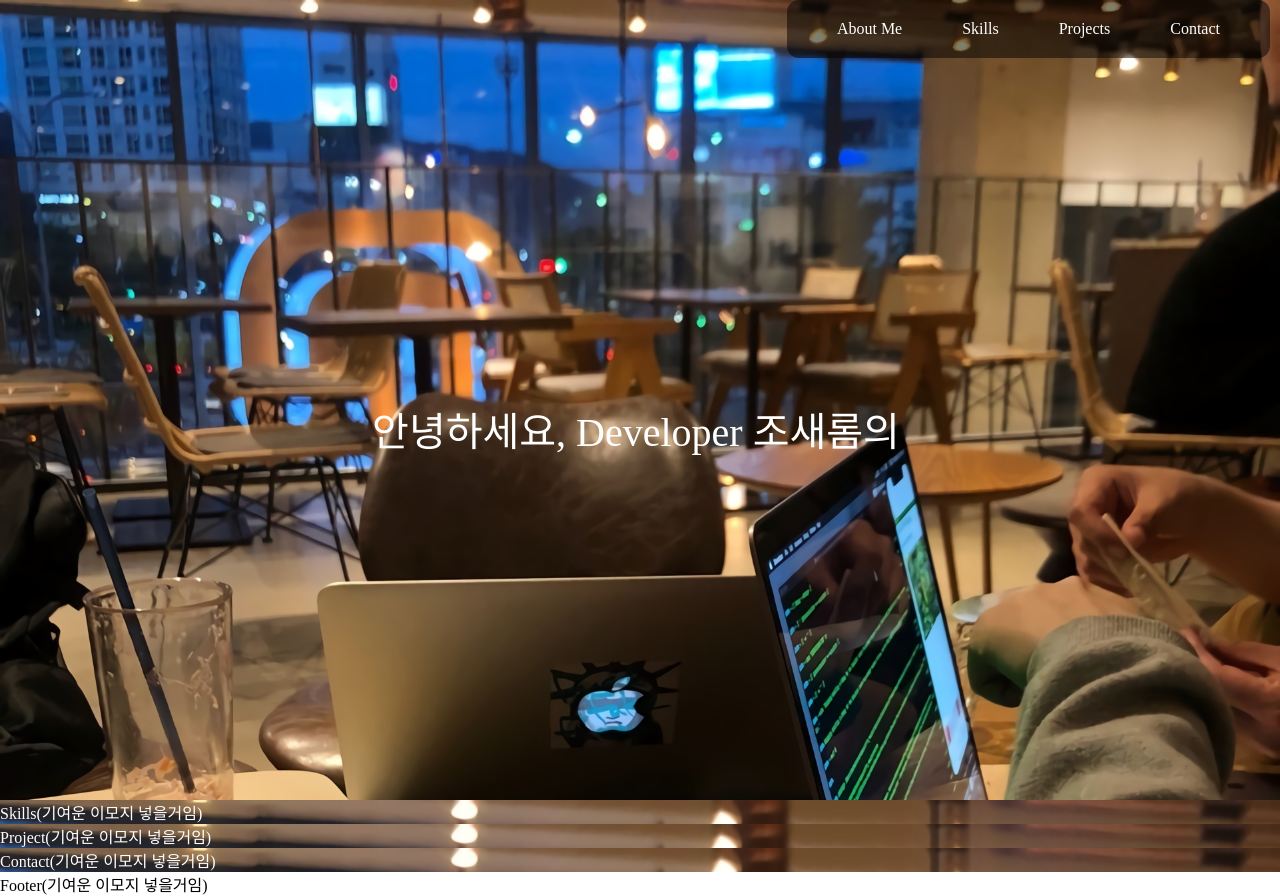
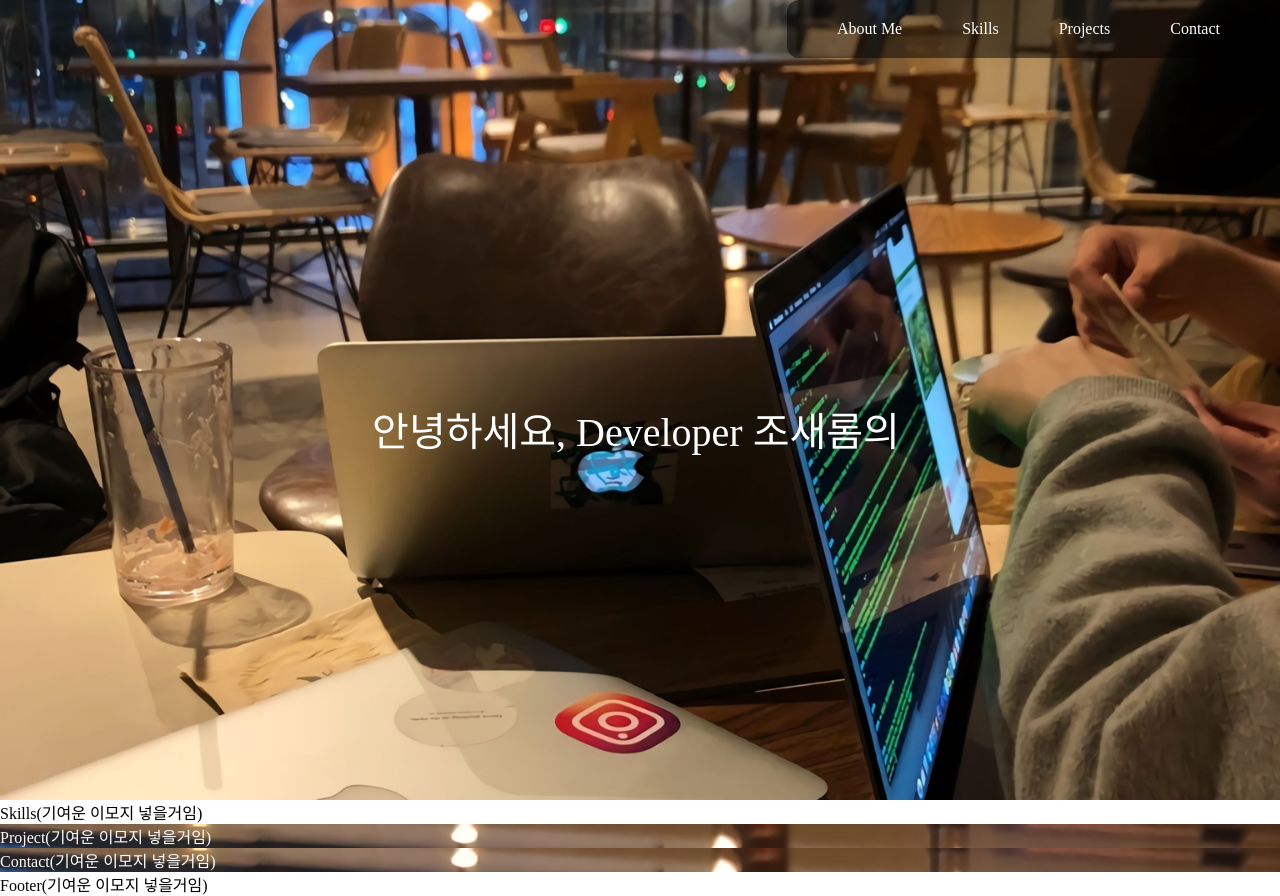
Before and after one commit to saeromCho/RomTPolio-, a React app: page / in a window 1280 px wide. Built offline with nearby package versions, Linux system fonts and the light colour scheme.

Commit message:
Modify AboutMe Component with background image is fit

```diff
--- a/src/components/AboutMe.js
+++ b/src/components/AboutMe.js
@@ -1,16 +1,19 @@
 import React from 'react';
-import Typical from 'react-typical'
+import Typical from 'react-typical';
 
 import styles from '../res/style/styles.css';
+
+import aboutMeBackgroundImage from '../res/images/about_me_background.jpg';
 
 class AboutMe extends React.Component {
 
   render() {
     return (
       <div className={styles.aboutMeDiv}>
+        <img className={styles.aboutImage} src={aboutMeBackgroundImage}/>
         <div className={styles.aboutMeWholeDiv}>
           <Typical
-            steps={['안녕하세요, Developer 조새롬의 포트폴리오 입니다.', 2400, '잘하는 개발자, 믿고 맡길 수 있는 실력을 지닌 개발자가 되려고 노력합니다 🚀', 2400, '발전과 🗣👂, UI, UX에도 관심이 많은 사람 👀', 1800, '저와 함께하는 동료들 💃🕺. 즉 ❗️, 저와 함께 길을 가고 있는 \'사람\'이 제일 중요한 개발자입니다 👫']}
+            steps={['안녕하세요, Developer 조새롬의 포트폴리오 입니다.', 2400, '잘하는 개발자, 믿고 맡길 수 있는 실력을 지닌 개발자가 되려고 노력합니다 🚀', 2400, '발전과 🗣👂, UI, UX에도 관심이 많은 사람 👀', 1800, '저와 함께하는 동료들 💃🕺. 즉 ❗️, 저와 함께 길을 가고 있는 \'사람\'이 제일 중요한 개발자입니다 👫', 3000]}
             wrapper="p"
             className={styles.aboutMeText}
           />
--- a/src/res/style/styles.css
+++ b/src/res/style/styles.css
@@ -20,11 +20,15 @@
 }
 
 .aboutMeDiv {
-  background-image: url('../images/aboutMe_back.jpg');
   height: 100vh;
   color: #ffffff;
   width: 100%;
-  background-size: cover;
+}
+
+.aboutImage {
+  width: 100%;
+  height: inherit;
+  object-fit: cover;
 }
 
 .aboutMeWholeDiv {
@@ -39,10 +43,9 @@
 }
 
 .skillsDiv {
-  background-image: url('../images/aboutMe_back.jpg');
   height: auto;
   width: 100%;
-  color: #ffffff;
+  color: #000000;
 }
 
 .projectsDiv {
```
Also changed, not shown: src/res/images/about_me_background.jpg (added).
